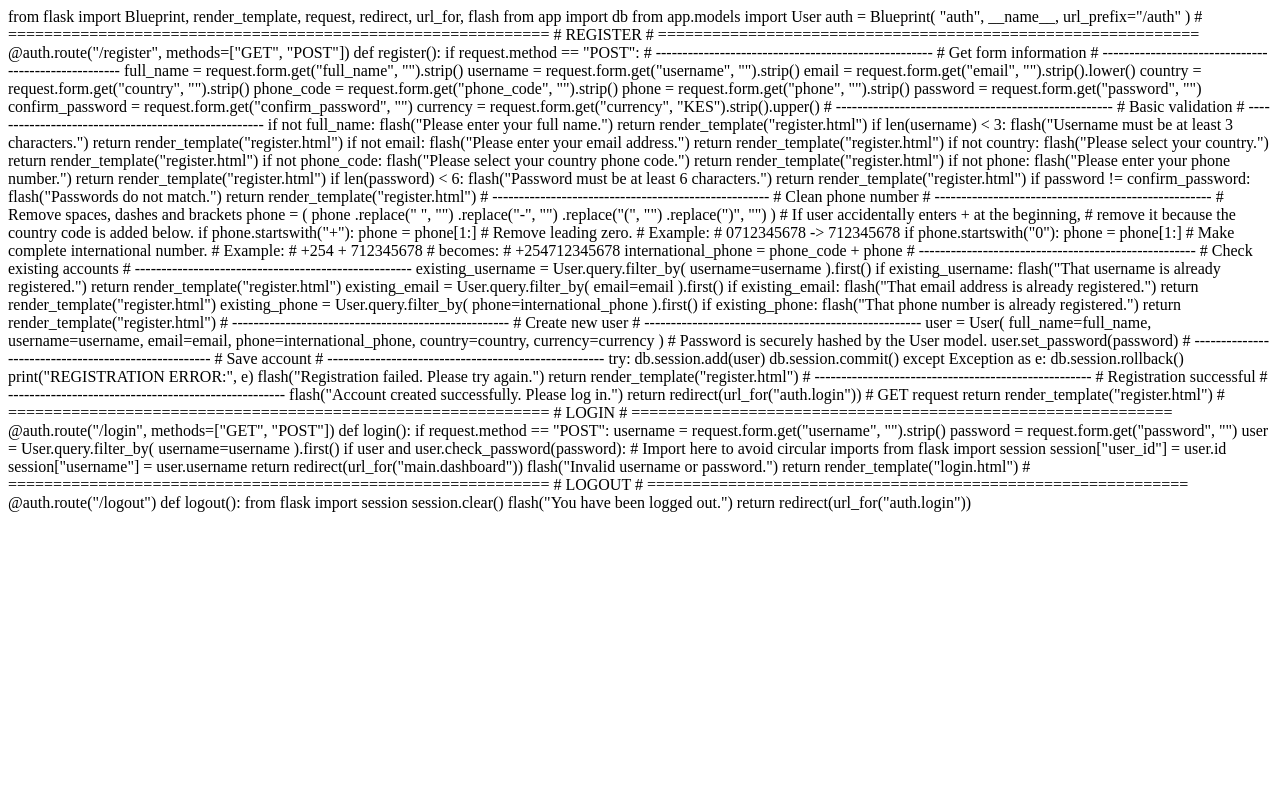
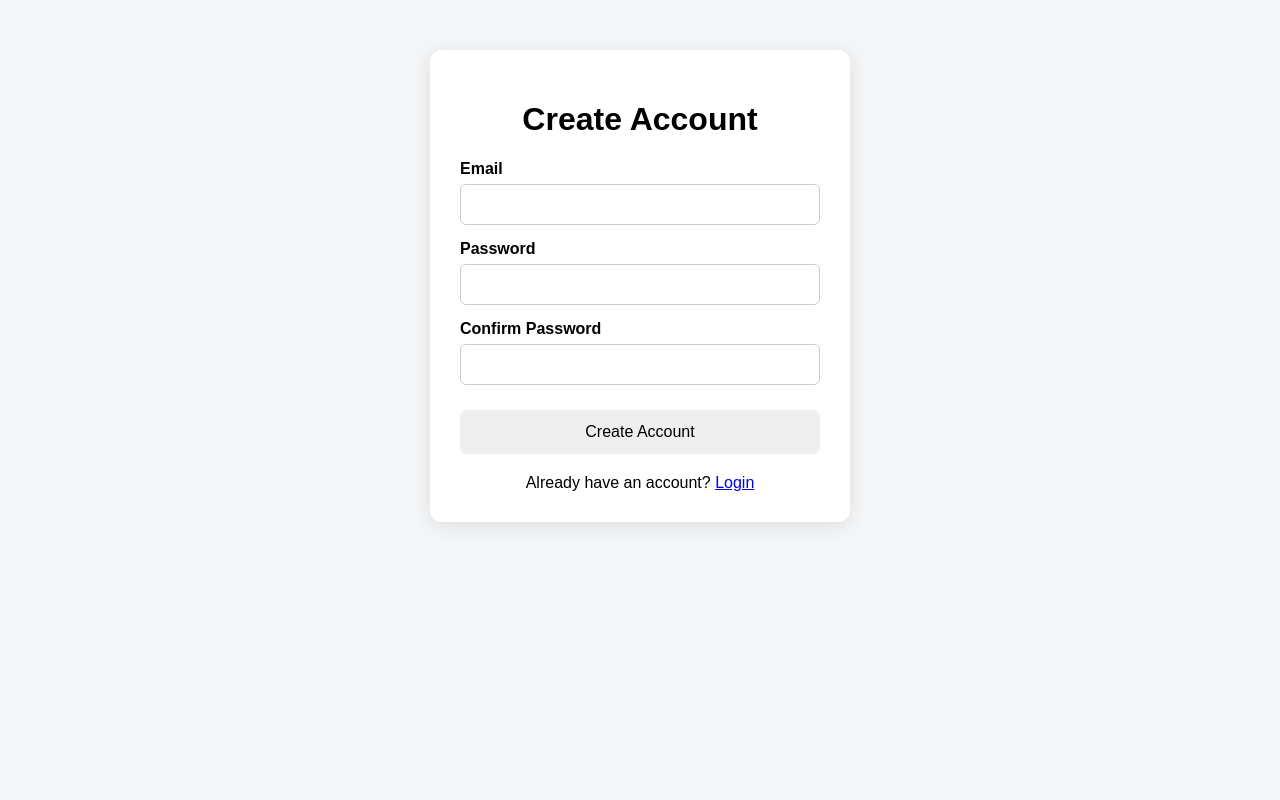
Before and after one commit to kiplangatduncan/World-wide-investment-platform-, a Flask app: template app/templates/register.html in a window 1280 px wide. Run offline with Flask 3, Linux system fonts and the light colour scheme; the template is opened without the code that fills it, so the values that code supplies are empty; parts of the project's set-up code (start-up, migrations or seed data) failed here and were passed over.

Commit message:
Update register.html

```diff
--- a/app/templates/register.html
+++ b/app/templates/register.html
@@ -1,237 +1,154 @@
-from flask import Blueprint, render_template, request, redirect, url_for, flash
-from app import db
-from app.models import User
+<!DOCTYPE html>
+<html lang="en">
 
+<head>
 
-auth = Blueprint(
-    "auth",
-    __name__,
-    url_prefix="/auth"
-)
+    <meta charset="UTF-8">
 
+    <meta
+        name="viewport"
+        content="width=device-width, initial-scale=1.0"
+    >
 
-# ============================================================
-# REGISTER
-# ============================================================
+    <title>Register</title>
 
-@auth.route("/register", methods=["GET", "POST"])
-def register():
+    <style>
 
-    if request.method == "POST":
+        body {
+            margin: 0;
+            padding: 0;
+            font-family: Arial, sans-serif;
+            background: #f4f6f8;
+        }
 
-        # ----------------------------------------------------
-        # Get form information
-        # ----------------------------------------------------
+        .container {
+            width: 90%;
+            max-width: 420px;
+            margin: 50px auto;
+            background: white;
+            padding: 30px;
+            border-radius: 12px;
+            box-shadow: 0 4px 20px rgba(0,0,0,0.1);
+            box-sizing: border-box;
+        }
 
-        full_name = request.form.get("full_name", "").strip()
-        username = request.form.get("username", "").strip()
-        email = request.form.get("email", "").strip().lower()
+        h1 {
+            text-align: center;
+        }
 
-        country = request.form.get("country", "").strip()
-        phone_code = request.form.get("phone_code", "").strip()
-        phone = request.form.get("phone", "").strip()
+        label {
+            display: block;
+            margin-top: 15px;
+            margin-bottom: 6px;
+            font-weight: bold;
+        }
 
-        password = request.form.get("password", "")
-        confirm_password = request.form.get("confirm_password", "")
+        input {
+            width: 100%;
+            padding: 12px;
+            box-sizing: border-box;
+            border: 1px solid #ccc;
+            border-radius: 6px;
+        }
 
-        currency = request.form.get("currency", "KES").strip().upper()
+        button {
+            width: 100%;
+            margin-top: 25px;
+            padding: 13px;
+            border: none;
+            border-radius: 6px;
+            font-size: 16px;
+            cursor: pointer;
+        }
 
+        .message {
+            padding: 10px;
+            margin-bottom: 15px;
+            border-radius: 5px;
+            background: #eee;
+        }
 
-        # ----------------------------------------------------
-        # Basic validation
-        # ----------------------------------------------------
+        .login {
+            text-align: center;
+            margin-top: 20px;
+        }
 
-        if not full_name:
-            flash("Please enter your full name.")
-            return render_template("register.html")
+    </style>
 
-        if len(username) < 3:
-            flash("Username must be at least 3 characters.")
-            return render_template("register.html")
+</head>
 
-        if not email:
-            flash("Please enter your email address.")
-            return render_template("register.html")
+<body>
 
-        if not country:
-            flash("Please select your country.")
-            return render_template("register.html")
+<div class="container">
 
-        if not phone_code:
-            flash("Please select your country phone code.")
-            return render_template("register.html")
+    <h1>Create Account</h1>
 
-        if not phone:
-            flash("Please enter your phone number.")
-            return render_template("register.html")
+    {% with messages = get_flashed_messages(with_categories=true) %}
 
-        if len(password) < 6:
-            flash("Password must be at least 6 characters.")
-            return render_template("register.html")
+        {% if messages %}
 
-        if password != confirm_password:
-            flash("Passwords do not match.")
-            return render_template("register.html")
+            {% for category, message in messages %}
 
+                <div class="message">
+                    {{ message }}
+                </div>
 
-        # ----------------------------------------------------
-        # Clean phone number
-        # ----------------------------------------------------
+            {% endfor %}
 
-        # Remove spaces, dashes and brackets
-        phone = (
-            phone
-            .replace(" ", "")
-            .replace("-", "")
-            .replace("(", "")
-            .replace(")", "")
-        )
+        {% endif %}
 
-        # If user accidentally enters + at the beginning,
-        # remove it because the country code is added below.
-        if phone.startswith("+"):
-            phone = phone[1:]
+    {% endwith %}
 
+    <form method="POST">
 
-        # Remove leading zero.
-        # Example:
-        # 0712345678 -> 712345678
-        if phone.startswith("0"):
-            phone = phone[1:]
+        <label>
+            Email
+        </label>
 
+        <input
+            type="email"
+            name="email"
+            required
+        >
 
-        # Make complete international number.
-        # Example:
-        # +254 + 712345678
-        # becomes:
-        # +254712345678
+        <label>
+            Password
+        </label>
 
-        international_phone = phone_code + phone
+        <input
+            type="password"
+            name="password"
+            required
+        >
 
+        <label>
+            Confirm Password
+        </label>
 
-        # ----------------------------------------------------
-        # Check existing accounts
-        # ----------------------------------------------------
+        <input
+            type="password"
+            name="confirm_password"
+            required
+        >
 
-        existing_username = User.query.filter_by(
-            username=username
-        ).first()
+        <button type="submit">
+            Create Account
+        </button>
 
-        if existing_username:
-            flash("That username is already registered.")
-            return render_template("register.html")
+    </form>
 
+    <div class="login">
 
-        existing_email = User.query.filter_by(
-            email=email
-        ).first()
+        Already have an account?
 
-        if existing_email:
-            flash("That email address is already registered.")
-            return render_template("register.html")
+        <a href="{{ url_for('auth.login') }}">
+            Login
+        </a>
 
+    </div>
 
-        existing_phone = User.query.filter_by(
-            phone=international_phone
-        ).first()
+</div>
 
-        if existing_phone:
-            flash("That phone number is already registered.")
-            return render_template("register.html")
+</body>
 
-
-        # ----------------------------------------------------
-        # Create new user
-        # ----------------------------------------------------
-
-        user = User(
-            full_name=full_name,
-            username=username,
-            email=email,
-            phone=international_phone,
-            country=country,
-            currency=currency
-        )
-
-        # Password is securely hashed by the User model.
-        user.set_password(password)
-
-
-        # ----------------------------------------------------
-        # Save account
-        # ----------------------------------------------------
-
-        try:
-
-            db.session.add(user)
-            db.session.commit()
-
-        except Exception as e:
-
-            db.session.rollback()
-
-            print("REGISTRATION ERROR:", e)
-
-            flash("Registration failed. Please try again.")
-
-            return render_template("register.html")
-
-
-        # ----------------------------------------------------
-        # Registration successful
-        # ----------------------------------------------------
-
-        flash("Account created successfully. Please log in.")
-
-        return redirect(url_for("auth.login"))
-
-
-    # GET request
-    return render_template("register.html")
-
-
-# ============================================================
-# LOGIN
-# ============================================================
-
-@auth.route("/login", methods=["GET", "POST"])
-def login():
-
-    if request.method == "POST":
-
-        username = request.form.get("username", "").strip()
-        password = request.form.get("password", "")
-
-        user = User.query.filter_by(
-            username=username
-        ).first()
-
-        if user and user.check_password(password):
-
-            # Import here to avoid circular imports
-            from flask import session
-
-            session["user_id"] = user.id
-            session["username"] = user.username
-
-            return redirect(url_for("main.dashboard"))
-
-        flash("Invalid username or password.")
-
-    return render_template("login.html")
-
-
-# ============================================================
-# LOGOUT
-# ============================================================
-
-@auth.route("/logout")
-def logout():
-
-    from flask import session
-
-    session.clear()
-
-    flash("You have been logged out.")
-
-    return redirect(url_for("auth.login"))
+</html>
```
